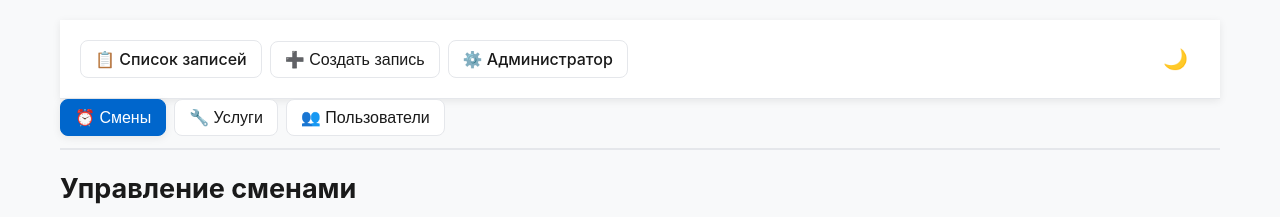
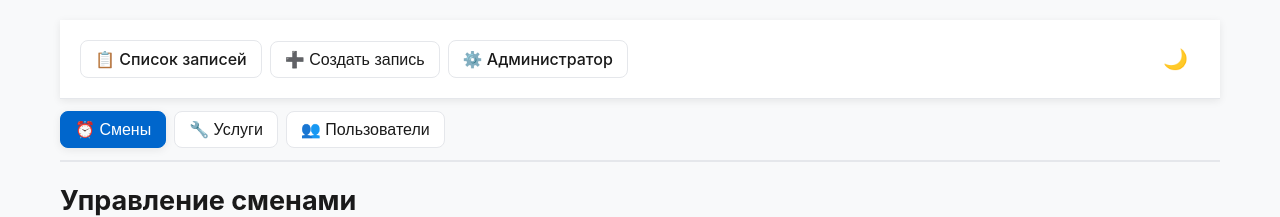
Before and after one commit to ezruiner/auto-app, a React (Create React App) app: page /admin in a window 1280 px wide. Shown: the top 217 px of the page. Built offline with nearby package versions, Linux system fonts and the light colour scheme; no server answers.

Commit message:
style(ui): adjust padding in admin panel and app header
- Add padding-top to admin panel tabs container
- Add padding-top to app header container

```diff
--- a/src/App.css
+++ b/src/App.css
@@ -125,6 +125,7 @@ nav a:hover, nav button:hover {
   gap: 16px;
   margin-bottom: 24px;
   flex-wrap: wrap;
+  padding-top: 20px;
 }
 
 .list-header h2 {
--- a/src/components/AdminPanel.js
+++ b/src/components/AdminPanel.js
@@ -18,7 +18,8 @@ export default function AdminPanel() {
         display: 'flex',
         gap: '8px',
         borderBottom: '2px solid var(--border-color)',
-        paddingBottom: '12px'
+        paddingBottom: '12px',
+        paddingTop: '12px'
       }}>
         {tabs.map(tab => (
           <button
```
